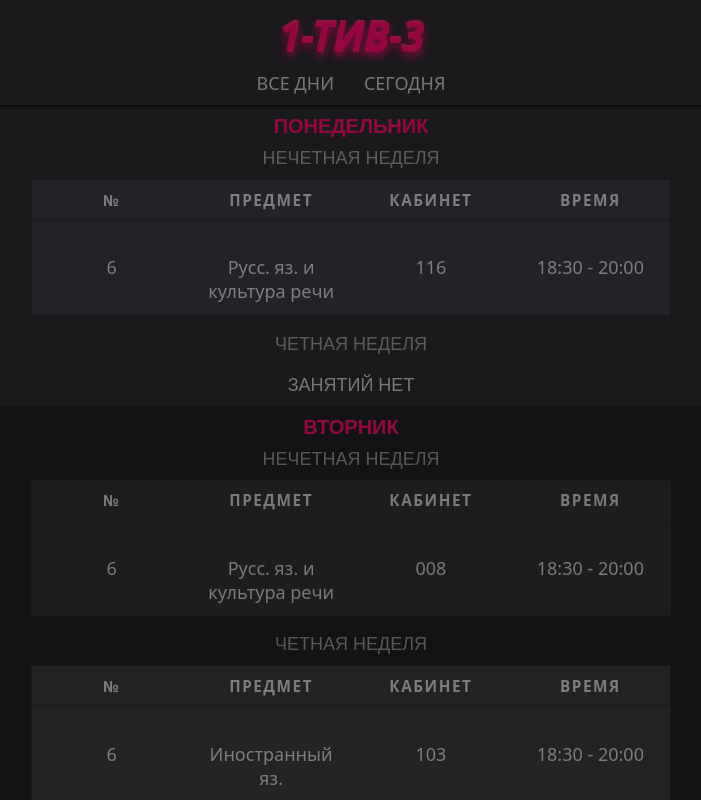
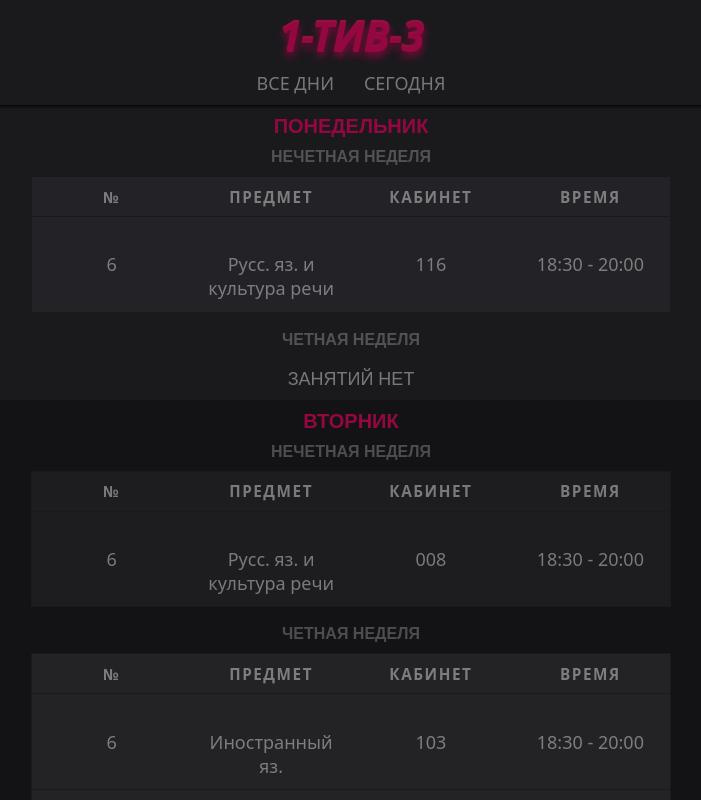
Before and after one commit to latyshar/PR, a React (Vite) app in the folder my-react-app/: page /raspisanie in a window 1280 px wide. Shown: the top 800 px of the page, without its empty margins (289-990 px from the left). Built offline with nearby package versions, Linux system fonts and the light colour scheme.

Commit message:
Update App.css

```diff
--- a/my-react-app/src/App.css
+++ b/my-react-app/src/App.css
@@ -21,7 +21,7 @@ width: 100%;
 {
   text-transform: uppercase;
   font-family: "Arial Rounded MT Bold", "Helvetica Rounded", Arial, sans-serif;
-  font-size: 18px;
+  font-size: 16px;
   color: #ffffff69;
   font-weight:100;
   padding-top: 12px;
@@ -40,9 +40,9 @@ width: 100%;
 {
   text-transform: uppercase;
   font-family: "Arial Rounded MT Bold", "Helvetica Rounded", Arial, sans-serif;
-  font-size: 18px;
-  color:#ffffff4a;
-  font-weight:100;
+  font-size: 16px;
+  color:#ffffff3f;
+  font-weight:700;
   padding: 10px;
 }
 .upercase3
```
